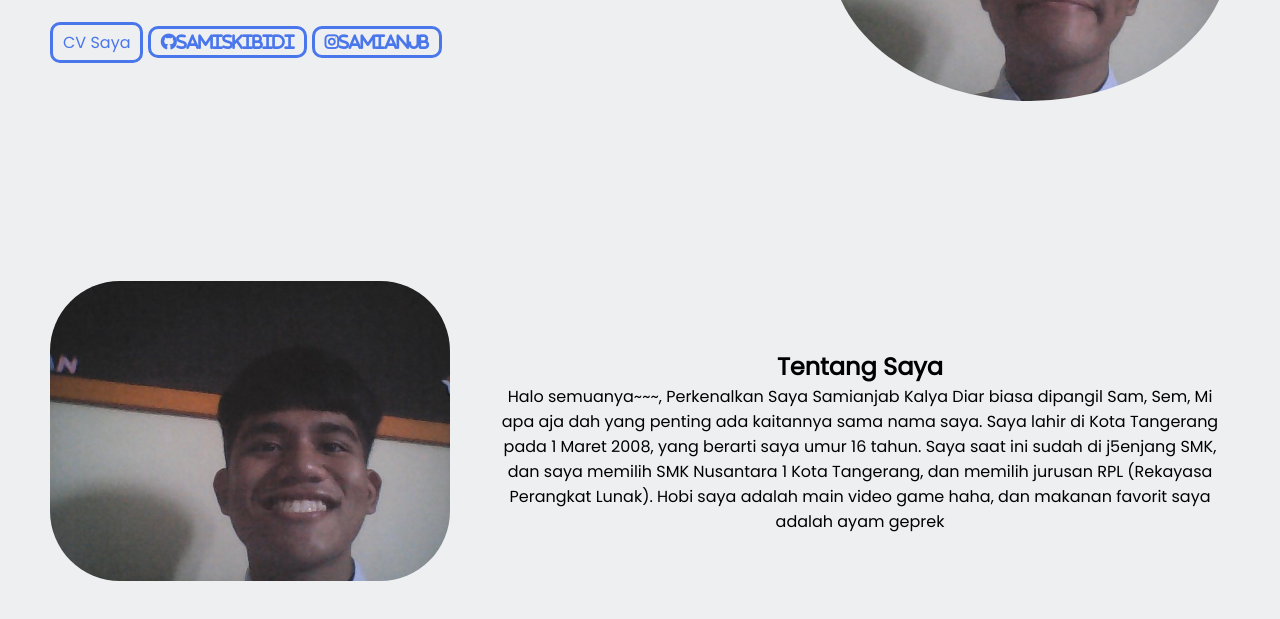
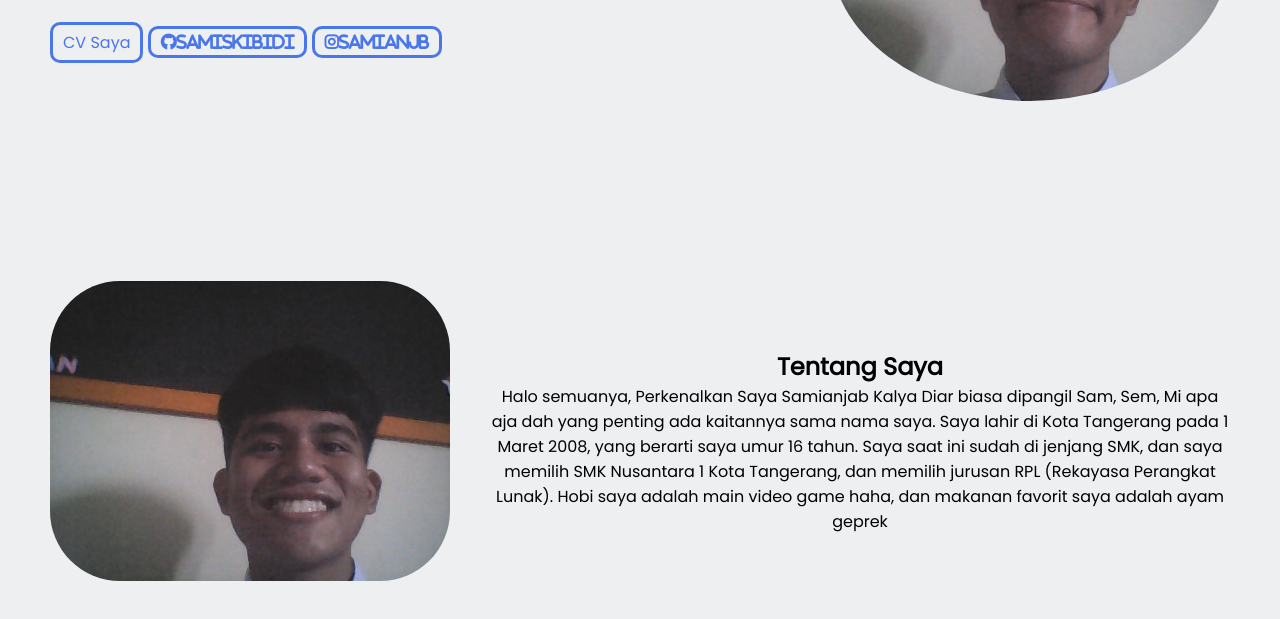
Before and after one commit to SamiSkibidi/portfolio-sami, a plain HTML site: page index.html in a window 1280 px wide. Shown: the part 329-948 px from the top of the page. Drawn offline with Linux system fonts and the light colour scheme.

Commit message:
fix typo

```diff
--- a/index.html
+++ b/index.html
@@ -65,7 +65,7 @@
             </div>
                 <div class="text">
                  <h2>Tentang Saya</h2>
-                 Halo semuanya~~~, Perkenalkan Saya Samianjab Kalya Diar biasa dipangil Sam, Sem, Mi apa aja dah yang penting ada kaitannya sama nama saya. Saya lahir di Kota Tangerang pada 1 Maret 2008, yang berarti saya umur 16 tahun. Saya saat ini sudah di j5enjang SMK, dan saya memilih SMK Nusantara 1 Kota Tangerang, dan memilih jurusan RPL (Rekayasa Perangkat Lunak). Hobi saya adalah main video game haha, dan makanan favorit saya adalah ayam geprek
+                 Halo semuanya, Perkenalkan Saya Samianjab Kalya Diar biasa dipangil Sam, Sem, Mi apa aja dah yang penting ada kaitannya sama nama saya. Saya lahir di Kota Tangerang pada 1 Maret 2008, yang berarti saya umur 16 tahun. Saya saat ini sudah di jenjang SMK, dan saya memilih SMK Nusantara 1 Kota Tangerang, dan memilih jurusan RPL (Rekayasa Perangkat Lunak). Hobi saya adalah main video game haha, dan makanan favorit saya adalah ayam geprek
                  <p>
                 </p>
                 </div>
```
